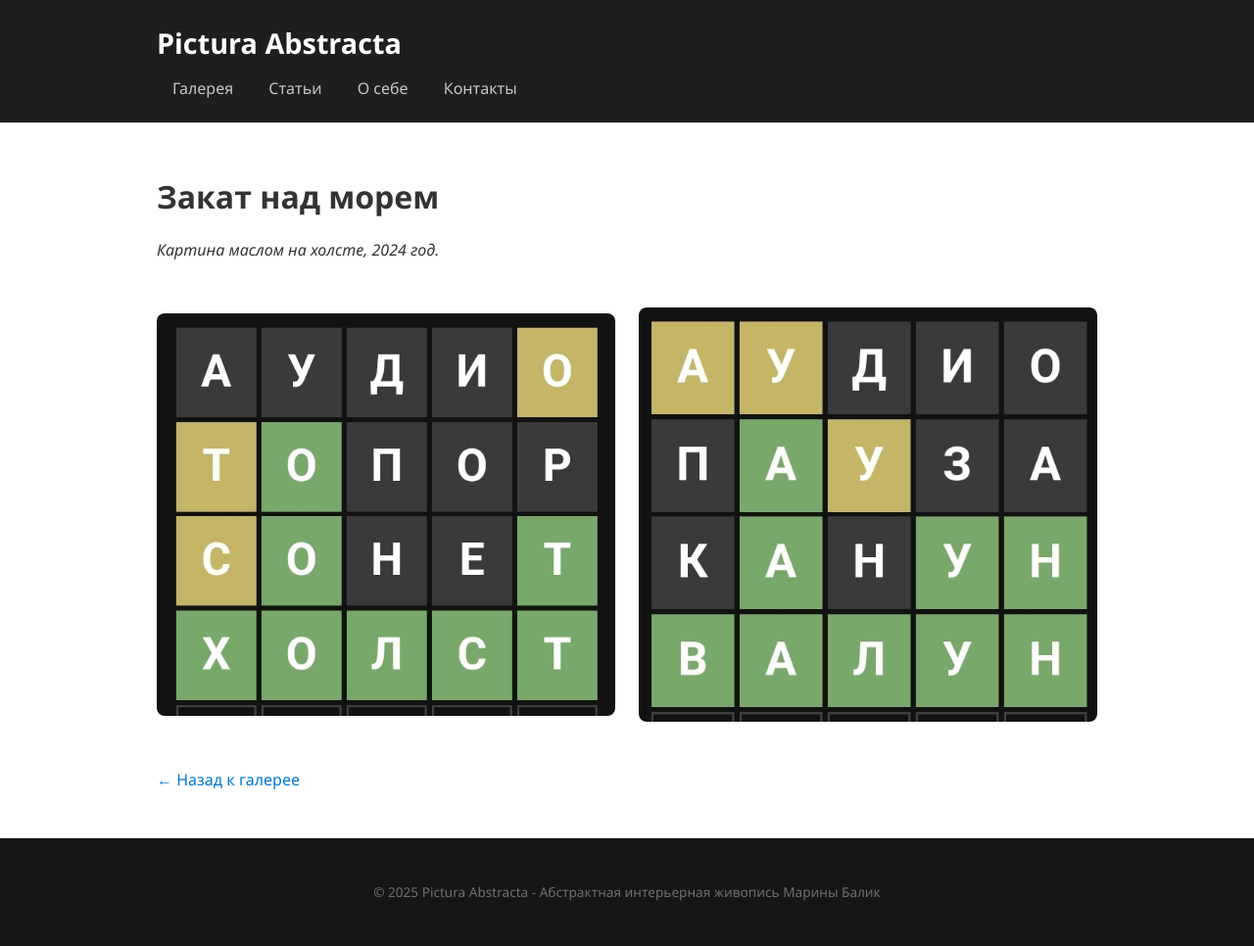
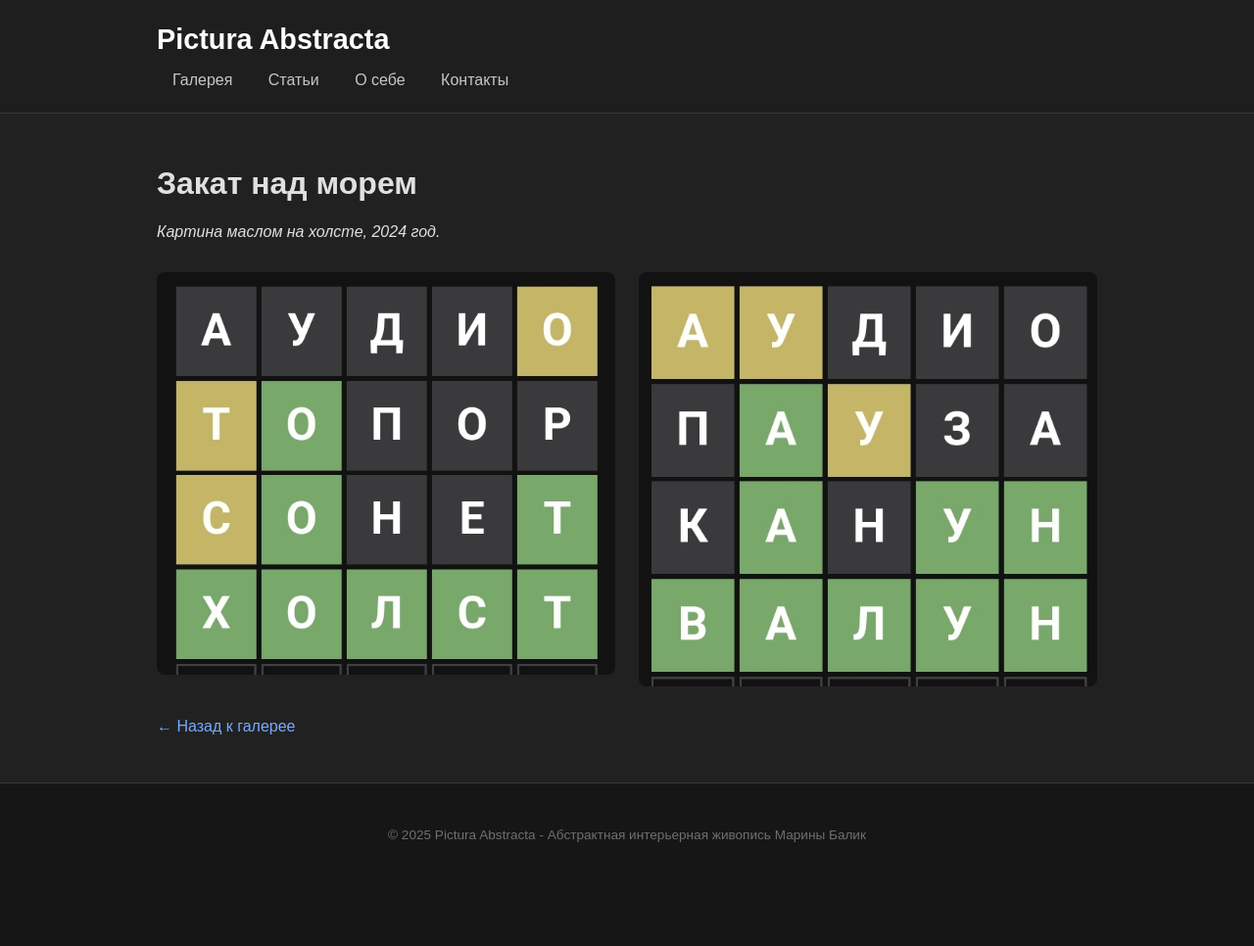
Before and after one commit to PicAbsArt/picabsart.github.io, a Jekyll site: the page built from _paintings/sunset.md, in a window 1280 px wide. Shown: the whole page at 98% size. Built offline with Jekyll 4.4.1, drawn with Linux system fonts in a browser that asks for light colours; after the commit the page ends 906 px from its top, so only the background shows below that.

Commit message:
Update main.css

```diff
--- a/assets/main.css
+++ b/assets/main.css
@@ -2,13 +2,13 @@
 
 body {
   margin: 0;
-  font-family: 'Segoe UI', sans-serif;
-  color: #333;
-  background-color: #f9f9f9;
+  font-family: 'IBM Plex Sans', sans-serif;
+  color: #e0e0e0;
+  background-color: #161616;
 }
 
 a {
-  color: #0078d4;
+  color: #78a9ff;
   text-decoration: none;
 }
 
@@ -18,8 +18,8 @@ a:hover {
 
 img {
   display: block;
+  height: auto;
   max-width: 100%;
-  height: auto;
   border-radius: 6px;
 }
 
@@ -75,11 +75,129 @@ img {
 /* === Контент === */
 
 .page-content {
-  background-color: #ffffff;
+  background-color: #212121;
   padding: 2rem 0;
-  border-top: 1px solid #e0e0e0;
-  border-bottom: 1px solid #e0e0e0;
+  border-top: 1px solid #393939;
+  border-bottom: 1px solid #393939;
 }
+
+/* === Галерея картины (сетка изображений) === */
+
+.painting-images {
+  display: grid;
+  grid-template-columns: repeat(auto-fit, minmax(280px, 1fr));
+  gap: 1.5rem;
+  margin-top: 2rem;
+}
+
+.thumbnail {
+  width: 100%;
+  max-width: 100%;
+  height: auto;
+  border-radius: 8px;
+  object-fit: contain;
+  cursor: pointer;
+  transition: transform 0.3s ease;
+}
+
+.thumbnail:hover {
+  transform: scale(1.02);
+}
+
+/* === Модальное окно (полноэкранный просмотр) === */
+
+.modal {
+  display: none;
+  position: fixed;
+  z-index: 9999;
+  padding-top: 60px;
+  left: 0;
+  top: 0;
+  width: 100%;
+  height: 100%;
+  overflow: auto;
+  background-color: rgba(0, 0, 0, 0.9);
+}
+
+.modal-content {
+  margin: auto;
+  display: block;
+  max-width: 90%;
+  max-height: 85vh;
+  border-radius: 8px;
+  transition: transform 0.3s ease;
+}
+
+/* Кнопки навигации */
+.modal-prev,
+.modal-next {
+  cursor: pointer;
+  position: absolute;
+  top: 50%;
+  transform: translateY(-50%);
+  background-color: rgba(0, 0, 0, 0.4); /* Более прозрачные кнопки */
+  border: none;
+  border-radius: 50%;
+  width: 48px;
+  height: 48px;
+  display: flex;
+  align-items: center;
+  justify-content: center;
+  z-index: 2000;
+  transition: background-color 0.3s ease;
+}
+
+.modal-prev:hover,
+.modal-next:hover {
+  background-color: rgba(0, 0, 0, 0.6); /* Темнее при наведении */
+}
+
+.modal-prev {
+  left: 20px;
+}
+
+.modal-next {
+  right: 20px;
+}
+
+/* Кнопка закрытия */
+.modal-close {
+  position: absolute;
+  top: 20px;
+  right: 40px;
+  background: transparent;
+  border: none;
+  cursor: pointer;
+  z-index: 2000;
+}
+
+/* === Футер === */
+
+.site-footer {
+  background-color: #161616;
+  color: #6f6f6f;
+  padding: 2rem 0;
+  font-size: 0.85rem;
+  text-align: center;
+}
+
+.footer-title {
+  margin: 0 0 0.5rem;
+  font-size: 1.1rem;
+  font-weight: 600;
+  color: white;
+}
+
+.footer-description {
+  margin-bottom: 0.5rem;
+  color: #c6c6c6;
+}
+
+.footer-copyright {
+  color: #6f6f6f;
+}
+
+/* === Галерея на главной странице === */
 
 .gallery h1 {
   text-align: center;
@@ -87,51 +205,25 @@ img {
 }
 
 .painting {
-  background: #fff;
+  background: #1e1e1e;
   border-radius: 10px;
-  box-shadow: 0 2px 8px rgba(0, 0, 0, 0.05);
+  box-shadow: 0 2px 8px rgba(0, 0, 0, 0.4);
   margin-bottom: 2rem;
   padding: 1.5rem;
   text-align: center;
-  border: 1px solid #eee;
 }
 
 .painting h2 {
   margin: 0 0 0.5rem;
   font-size: 1.2rem;
   font-weight: 600;
-  color: #1e1e1e;
+  color: white;
 }
 
 .painting p {
   margin: 0 0 1rem;
-  color: #666;
+  color: #c6c6c6;
   font-size: 0.95rem;
-}
-
-.thumbnail_old {
-  display: block;
-  max-width: 100%;
-  height: auto;
-  margin-left: auto;
-  margin-right: auto;
-  border-radius: 8px;
-  transition: transform 0.3s ease;
-}
-
-.thumbnail {
-  max-width: 95vw; /* Почти вся ширина экрана */
-  max-height: 90vh; /* Почти вся высота экрана */
-  width: auto;
-  height: auto;
-  object-fit: contain;
-  border-radius: 8px;
-  margin: 1rem auto;
-  display: block;
-}
-
-.thumbnail:hover {
-  transform: scale(1.02);
 }
 
 /* === Страница картины === */
@@ -140,33 +232,20 @@ img {
   margin-top: 0;
   font-size: 1.5rem;
   font-weight: 600;
-  color: #1e1e1e;
+  color: white;
 }
 
 .painting-page em {
   display: block;
   margin-bottom: 1rem;
-  color: #777;
+  color: #c6c6c6;
   font-size: 0.95rem;
-}
-
-.painting-page img {
-  max-width: 100%;
-  margin: 1rem 0;
-}
-
-.painting-images {
-  display: flex;
-  flex-direction: column;
-  align-items: center;
-  gap: 1rem;
-  margin-top: 2rem;
 }
 
 .back-link {
   display: inline-block;
   margin-top: 1rem;
-  color: #0078d4;
+  color: #78a9ff;
   font-weight: 500;
   text-decoration: none;
 }
@@ -175,52 +254,7 @@ img {
   text-decoration: underline;
 }
 
-/* === Статьи === */
-
-.article-list {
-  list-style: none;
-  padding: 0;
-}
-
-.article-item {
-  margin-bottom: 2rem;
-  border-bottom: 1px solid #e0e0e0;
-  padding-bottom: 1rem;
-}
-
-.article-item h2 {
-  margin: 0;
-  font-size: 1.2rem;
-  font-weight: 600;
-}
-
-.article-description,
-.post-description {
-  color: #666;
-  margin: 0.5rem 0;
-}
-
-.article-meta,
-.post-meta {
-  font-size: 0.9rem;
-  color: #999;
-}
-
-/* === Футер === */
-
-.site-footer {
-  background-color: #161616;
-  color: #c6c6c6;
-  padding: 2rem 0;
-  font-size: 0.85rem;
-  text-align: center;
-}
-
-.footer-copyright {
-  color: #6f6f6f;
-}
-
-/* === Адаптивность === */
+/* === Адаптивность (мобильные устройства) === */
 
 @media (max-width: 600px) {
   .nav-link {
@@ -235,48 +269,15 @@ img {
   .thumbnail {
     max-width: 100%;
   }
+
+  .modal-prev,
+  .modal-next {
+    width: 40px;
+    height: 40px;
+  }
+
+  .modal-close {
+    right: 20px;
+    top: 15px;
+  }
 }
-
-
-.gallery {
-  display: grid;
-  grid-template-columns: repeat(auto-fill, minmax(280px, 1fr));
-  gap: 2rem;
-  padding: 2rem;
-  max-width: 1200px;
-  margin: auto;
-}
-
-.painting {
-  background: #fff;
-  border-radius: 10px;
-  box-shadow: 0 2px 8px rgba(0, 0, 0, 0.05);
-  padding: 1.5rem;
-  text-align: center;
-  transition: transform 0.3s ease;
-}
-
-.painting:hover {
-  transform: scale(1.02);
-}
-
-.thumbnail {
-  max-width: 100%;
-  height: auto;
-  border-radius: 8px;
-}
-
-
-.painting-images {
-  display: grid;
-  grid-template-columns: repeat(auto-fit, minmax(300px, 1fr));
-  gap: 1.5rem;
-  margin-top: 2rem;
-}
-
-.thumbnail {
-  max-width: 100%;
-  height: auto;
-  border-radius: 8px;
-  object-fit: contain;
-}
```
